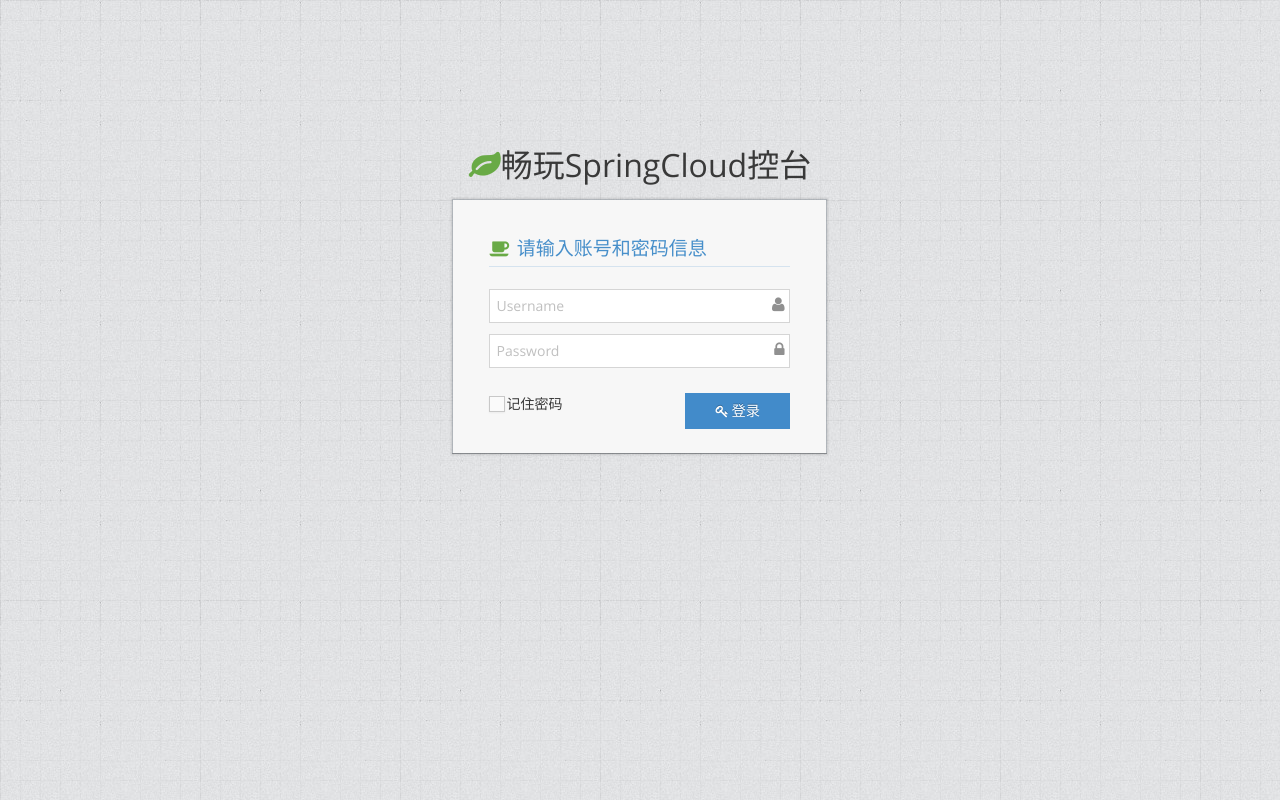
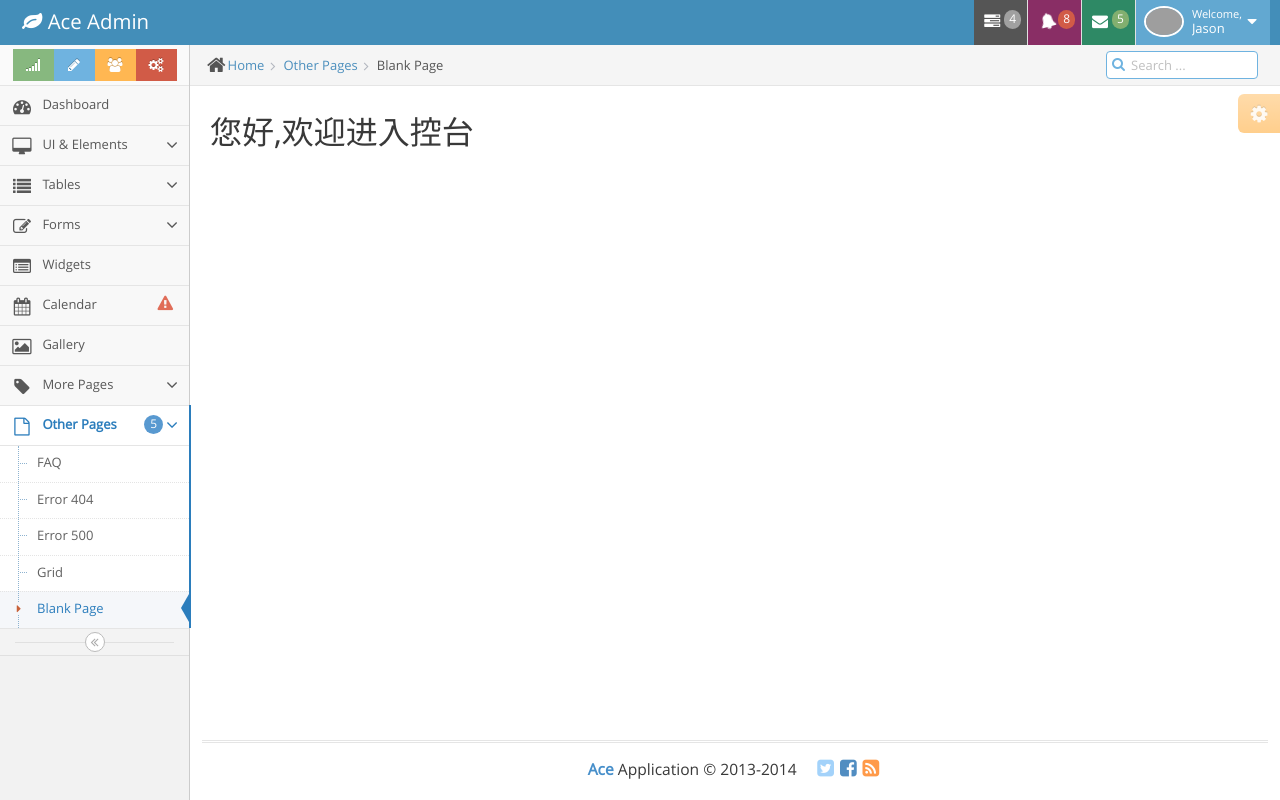
Before and after one commit to YyJavaWorkPlace/SpringCloud, a Vue app in the folder admin/: page /admin/welcome in a window 1280 px wide. Before the commit this address led to /login. Built offline with nearby package versions, Linux system fonts and the light colour scheme; grey boxes are pictures that could not be loaded.

Commit message:
1.增加welcome子组件 增加/admin/welcome子路由 router-view 和子路由配合使用 注意: 子路由的配置不要"/"开头

```diff
--- a/admin/src/views/admin.vue
+++ b/admin/src/views/admin.vue
@@ -958,7 +958,7 @@
                         <div class="row">
                             <div class="col-xs-12">
                                 <!-- PAGE CONTENT BEGINS -->
-
+                            <router-view></router-view>
                                 <!-- PAGE CONTENT ENDS -->
                             </div><!-- /.col -->
                         </div><!-- /.row -->
--- /dev/null
+++ b/admin/src/views/admin/welcome.vue
@@ -0,0 +1,5 @@
+<template>
+    <div>
+        <h1>您好,欢迎进入控台</h1>
+    </div>
+</template>
```
Also changed, not shown: admin/src/router.js (+7 -2 lines).
